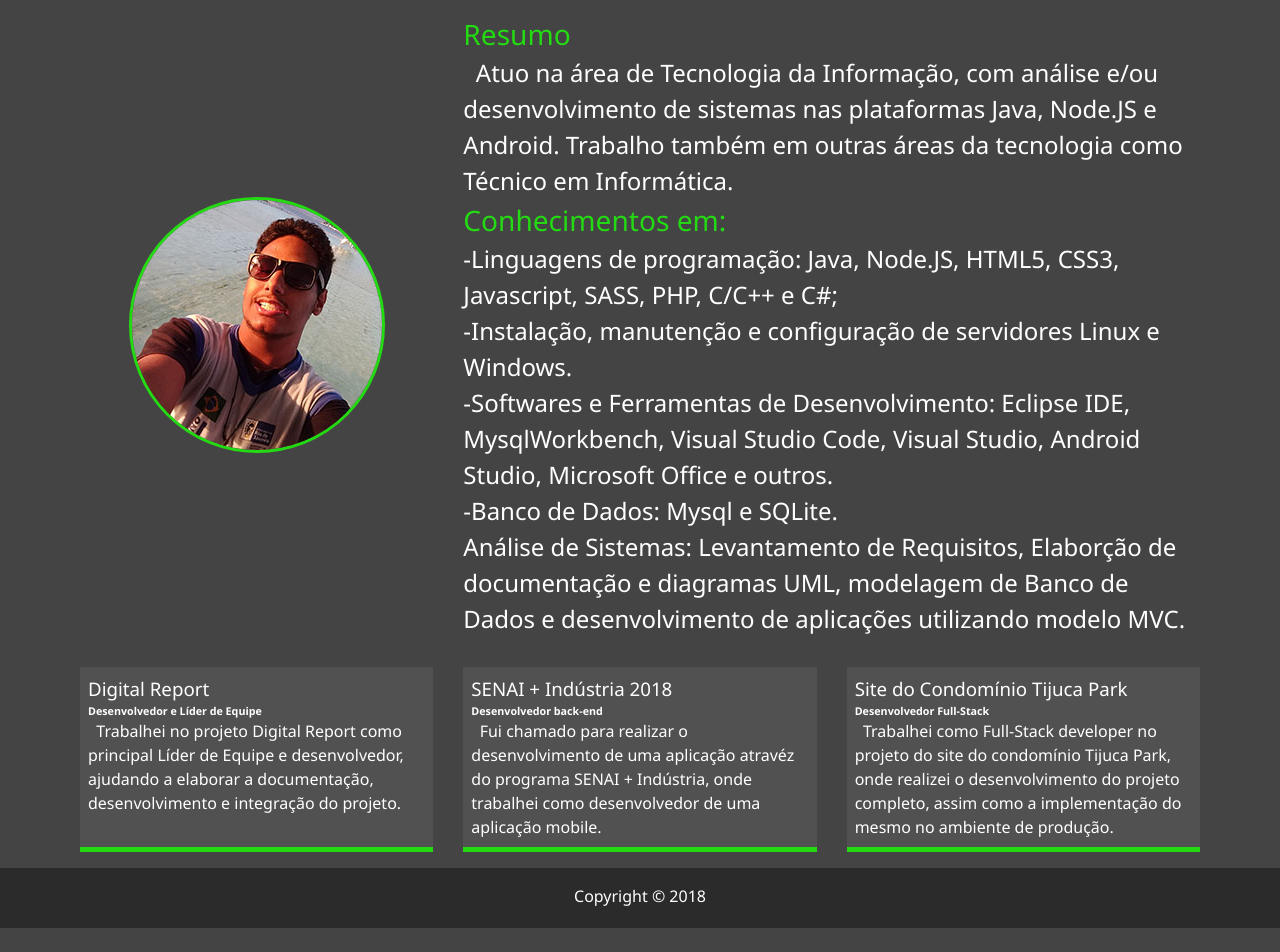
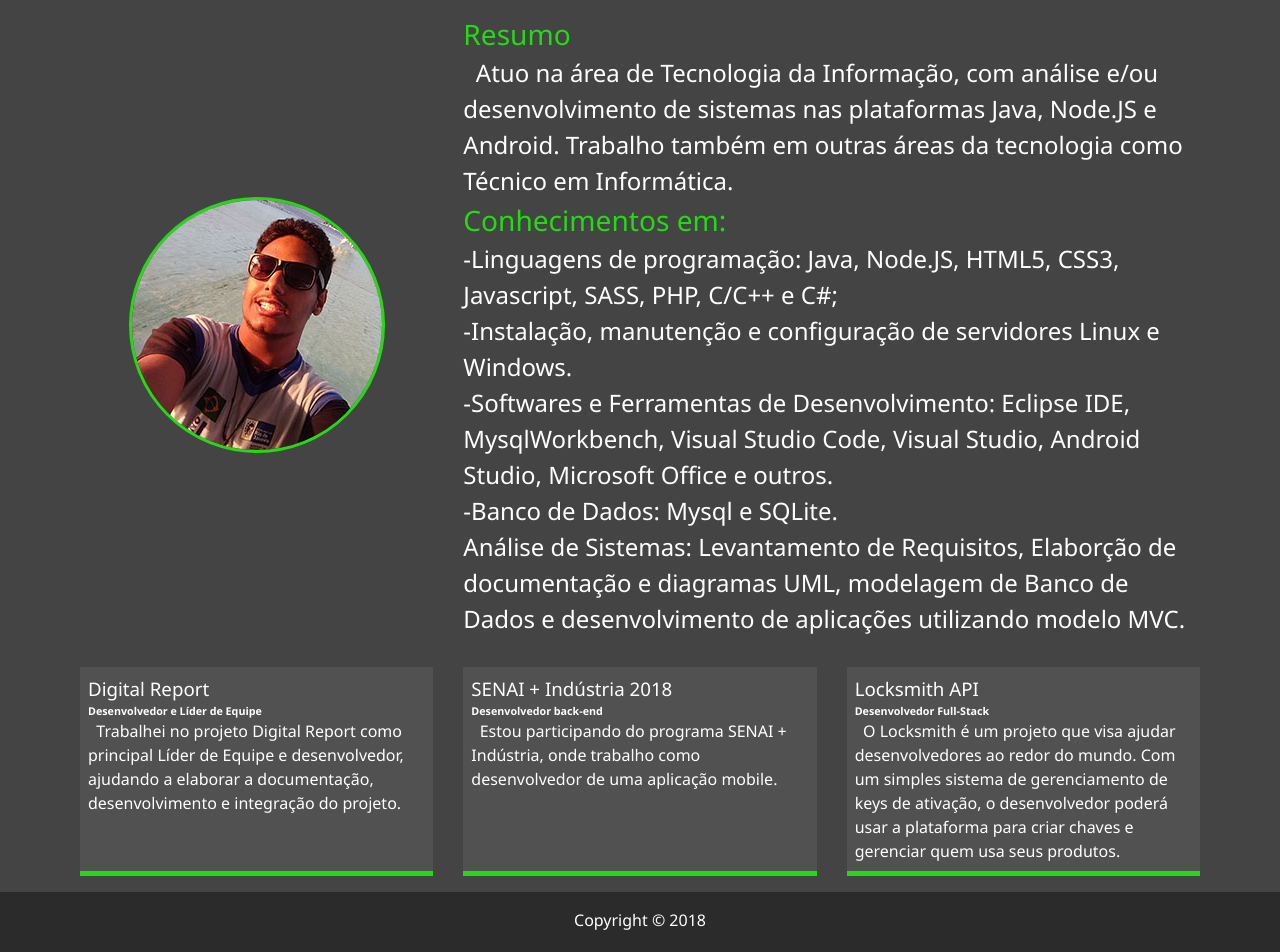
Before and after one commit to cassianojr/cassianojr.com.br, a website: page dist/about.html in a window 1280 px wide. Shown: the part 135-1087 px from the top of the page. Before the commit the page ends 1063 px from the top, so only its background shows below. Drawn offline with Linux system fonts and the light colour scheme.

Commit message:
more content edits

```diff
--- a/dist/about.html
+++ b/dist/about.html
@@ -63,12 +63,12 @@
 			<div class="job job-2">
 				<h3>SENAI + Indústria 2018</h3>
 				<h6>Desenvolvedor back-end</h6>
-				<p>&nbsp; Fui chamado para realizar o desenvolvimento de uma aplicação atravéz do programa SENAI + Indústria, onde trabalhei como desenvolvedor de uma aplicação mobile.</p>
+				<p>&nbsp; Estou participando do programa SENAI + Indústria, onde trabalho como desenvolvedor de uma aplicação mobile.</p>
 			</div>
 			<div class="job job-3">
-				<h3>Site do Condomínio Tijuca Park</h3>
+				<h3>Locksmith API</h3>
 				<h6>Desenvolvedor Full-Stack</h6>
-				<p>&nbsp; Trabalhei como Full-Stack developer no projeto do site do condomínio Tijuca Park, onde realizei o desenvolvimento do projeto completo, assim como a implementação do mesmo no ambiente de produção.</p>
+				<p>&nbsp; O Locksmith é um projeto que visa ajudar desenvolvedores ao redor do mundo. Com um simples sistema de gerenciamento de keys de ativação, o desenvolvedor poderá usar a plataforma para criar chaves e gerenciar quem usa seus produtos.</p>
 			</div>
 		</div>
 	</main>
```
Also changed, not shown: dist/contact.html (+0 -4 lines), dist/work.html (+0 -25 lines).
